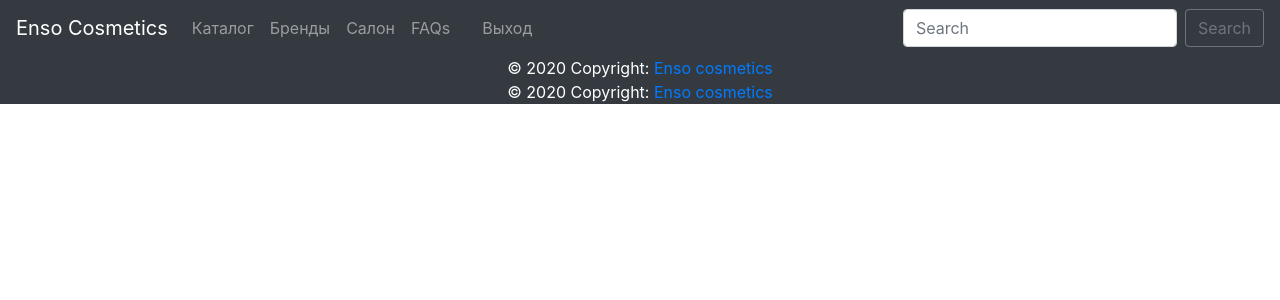
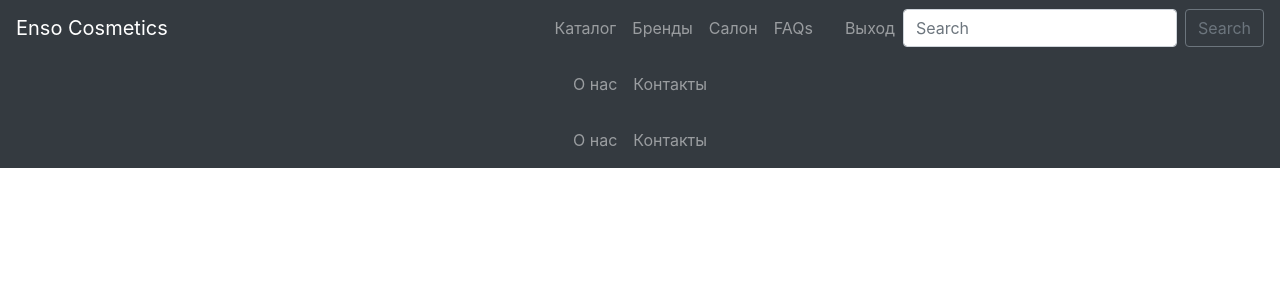
Before and after one commit to NikitaHodor/cosmetics, a PHP site: template views/templates/footer.php in a window 1280 px wide. Shown: the top 300 px of the page. Run offline with PHP 8.4, Linux system fonts and the light colour scheme; the template is opened without the code that fills it, so the values that code supplies are empty; some libraries are stand-ins or nearby versions.

Commit message:
визуал

```diff
--- a/views/cosmetics/index.php
+++ b/views/cosmetics/index.php
@@ -16,9 +16,11 @@
             <? foreach ($cosmetics as $cosmetic): ?>
             <div class="card text-center border-dark">
                 <img src="../assets/img/cosmetic.jpg" class="card-img-top" alt="card-img">
-                <div class="card-footer">
+                <div class="card-img-overlay">
                     <span class="card-title">
-                        <a href="<?= SITE_ROOT . 'cosmetics/view/' . $cosmetic['cosmetic_id'] ?>"><?= $cosmetic['cosmetic_name']; ?></a>
+                        <a href="<?= SITE_ROOT . 'cosmetics/view/' . $cosmetic['cosmetic_id'] ?>">
+                            <?= $cosmetic['cosmetic_name']; ?>
+                        </a>
                     </span>
                 </div>
             </div>
--- a/views/templates/footer.php
+++ b/views/templates/footer.php
@@ -1,33 +1,17 @@
-<!--
-<nav class="navbar fixed-bottom navbar-expand-sm navbar-dark bg-dark">
-        <div class="collapse navbar-collapse" id="navbarSupportedContent">
-		    <ul class="navbar-nav mr-auto">
+<!-- Footer -->
+<footer id="Footer" class="page-footer font-small bg-dark text-white">
+
+    <nav class="navbar navbar-expand-sm navbar-dark bg-dark">
+        <div class="collapse navbar-collapse justify-content-center" id="navbarSupportedContent">
+            <ul class="navbar-nav">
                 <li class="nav-item <?= ($title == 'О нас') ? 'active' : '' ?>">
                     <a class="nav-link" href="<?= SITE_ROOT . '' ?>">О нас</a>
                 </li>
                 <li class="nav-item <?= ($title == 'Контакты') ? 'active' : '' ?>">
                     <a class="nav-link" href="<?= SITE_ROOT . '' ?>">Контакты</a>
-                </li>
-                 <li class="nav-item <?= ($title == 'Каталог') ? 'active' : '' ?>">
-                    <a class="nav-link" href="<?= SITE_ROOT . 'categories/list' ?>">Каталог</a>
-                </li>
-		        <li class="nav-item <?= ($title == 'FAQs') ? 'active' : '' ?>">
-                    <a class="nav-link" href="<?= SITE_ROOT . '' ?>">FAQs</a>
-                </li>
-
+            </ul>
         </div>
     </nav>
--->
-
-<!-- Решил поменять нижнюю навигацию на футер -->
-       <!-- Footer -->
-<footer id="Footer" class="page-footer font-small bg-dark text-white">
-
-  <!-- Copyright -->
-  <div class="footer-copyright text-center">© 2020 Copyright:
-    <a href="#"> Enso cosmetics</a>
-  </div>
-  <!-- Copyright -->
 
 </footer>
 <!-- Footer -->
@@ -37,4 +21,5 @@
 <script src="<?= JS; ?>cookie.js"> </script>
 <script src="<?= JS; ?>index.js"> </script>
 </body>
+
 </html>
--- a/views/templates/header.php
+++ b/views/templates/header.php
@@ -5,7 +5,7 @@
     <title> <?= $title; ?></title>
     <link rel="stylesheet" href="<?= LIBS; ?>bootstrap/css/bootstrap.css">
     <link rel="stylesheet" href="<?= CSS; ?>font-awesome.min.css">
-    <link rel="stylesheet" href="<?= CSS; ?>/main.css">
+    <link rel="stylesheet" href="<?= CSS; ?>main.css">
 </head>
 
 <body>
@@ -19,7 +19,7 @@
             </button>
 
             <div class="collapse navbar-collapse" id="navbarTogglerDemo02">
-            <ul class="navbar-nav mr-auto mt-2 mt-lg-0">
+                <ul class="navbar-nav ml-auto mt-2 mt-lg-0">
                     <li class="nav-item <?= ($title == 'Каталог') ? 'active' : '' ?>">
                         <a class="nav-link" href="<?= SITE_ROOT . 'categories/list' ?>">Каталог</a>
                     </li>
@@ -49,7 +49,6 @@
                     </li>
                     <? endif; ?>
                 </ul>
-<!--    Правильно ли передаю параметры из формы в контроллер?     -->
                 <form name="query" class="form-inline my-2 my-lg-0 <?= ($title == 'Поиск') ? 'active' : '' ?>" method="POST" action="<?= SITE_ROOT . 'search' ?>">
                     <input name="inputQ" class="form-control mr-sm-2" type="search" placeholder="Search">
                     <button class="btn btn-outline-secondary my-2 my-sm-0 " type="submit">Search</button>
```
Also changed, not shown: assets/css/main.css (+19 -5 lines), assets/js/footerFixer.js (+7 -5 lines). Lines whose indentation alone changed are shown as unchanged.
